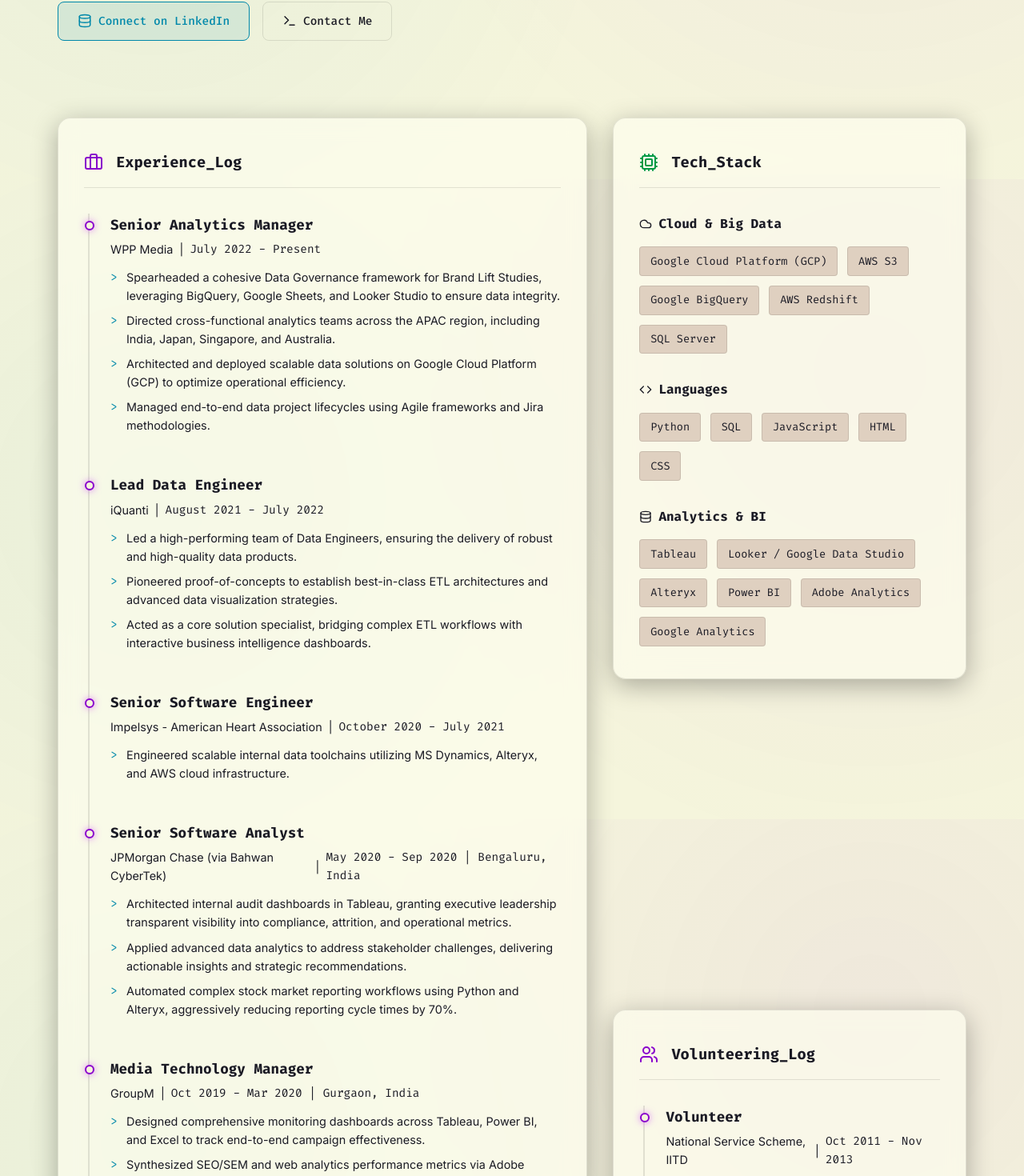
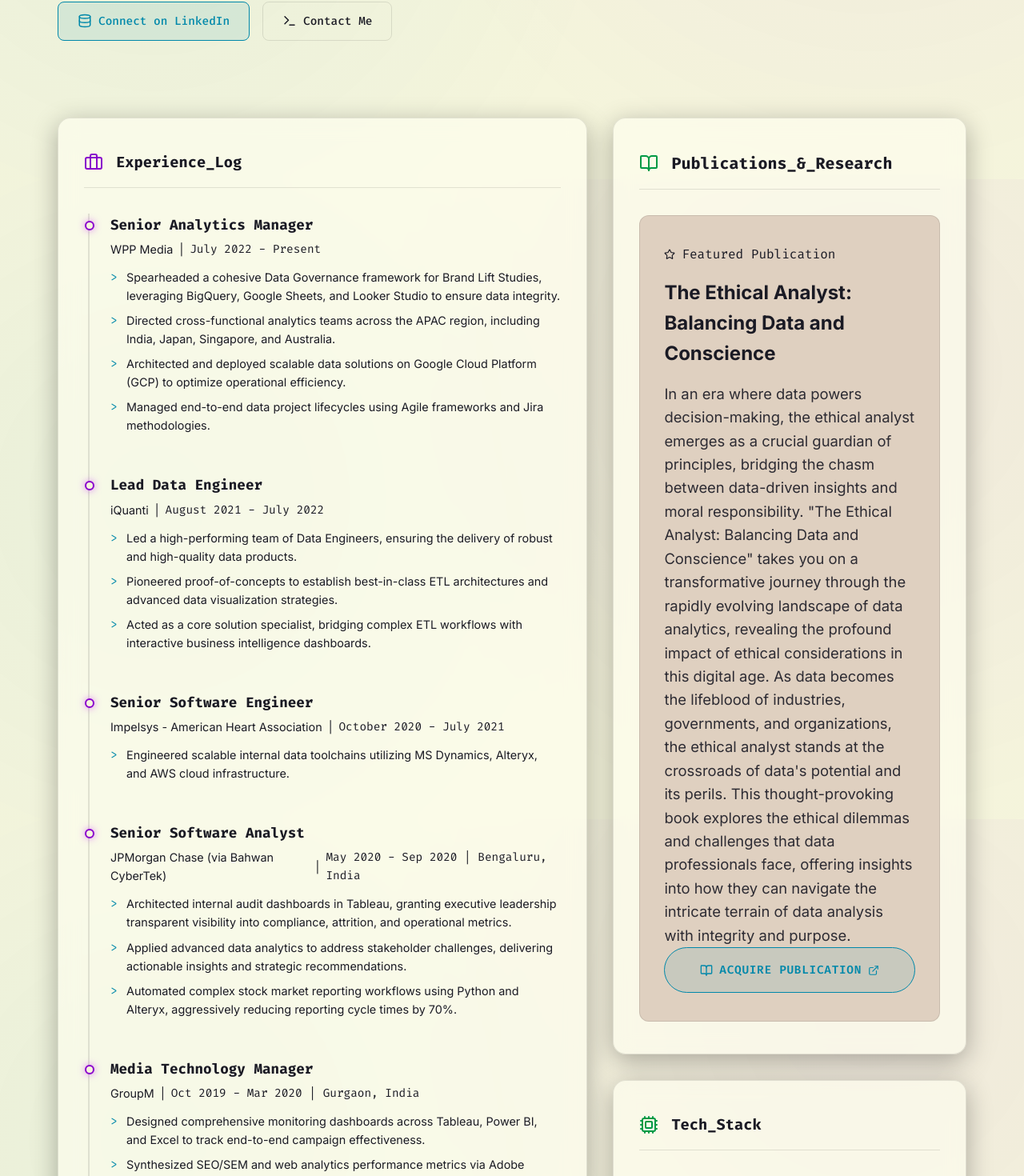
Before and after one commit to inayansingh/nayansingh, a React (Vite) app: page / in a window 1280 px wide. Shown: the part 576-2046 px from the top of the page at 80% size. Built offline with nearby package versions, Linux system fonts and the light colour scheme.

Commit message:
style(ui): re-anchor publications into dashboard grid retaining academic aesthetic

```diff
--- a/src/pages/Home.css
+++ b/src/pages/Home.css
@@ -82,9 +82,10 @@
 }
 
 @media (min-width: 769px) {
-  .block-experience { grid-column: 1 / 2; grid-row: 1 / span 2; }
-  .block-skills { grid-column: 2 / 3; grid-row: 1; }
-  .block-volunteering { grid-column: 2 / 3; grid-row: 2; }
+  .block-experience { grid-column: 1 / 2; grid-row: 1 / span 3; }
+  .block-publications { grid-column: 2 / 3; grid-row: 1; }
+  .block-skills { grid-column: 2 / 3; grid-row: 2; }
+  .block-volunteering { grid-column: 2 / 3; grid-row: 3; }
 }
 
 /* Section styling */
@@ -190,16 +191,12 @@
 }
 
 /* -------------------------------------------
-   NEW ACADEMIC PUBLICATIONS STYLING
+   NEW ACADEMIC PUBLICATIONS STYLING (In Grid)
 ----------------------------------------------*/
-.publications-academic-section {
-  padding: 0 2rem;
-}
-
 .academic-publication-card {
-  padding: 60px 80px;
-  border-radius: 16px;
-  background: var(--glass-bg);
+  padding: 35px 30px;
+  border-radius: 12px;
+  background: var(--bg-tertiary);
   border: 1px solid var(--glass-border);
   transition: transform 0.4s ease, box-shadow 0.4s ease;
 }
--- a/src/pages/Home.jsx
+++ b/src/pages/Home.jsx
@@ -67,6 +67,43 @@
                       <li key={i}>{highlight}</li>
                     ))}
                   </ul>
+                </div>
+              </div>
+            ))}
+          </div>
+        </section>
+
+        {/* Publications Section (Grid Placement + Academic Formatting) */}
+        <section className="publications-section glass-panel block-publications">
+          <div className="section-header">
+            <BookOpen className="accent-icon-alt text-accent-purple" size={24} />
+            <h3 className="font-mono text-xl">Publications_&_Research</h3>
+          </div>
+
+          <div className="flex flex-col gap-6">
+            {userData.publications.map((pub, index) => (
+              <div key={index} className="academic-publication-card relative overflow-hidden group">
+                <div className="academic-badge font-mono text-xs flex items-center gap-2 mb-4 text-accent-purple uppercase tracking-widest">
+                  <Star size={14} className="fill-current" />
+                  <span>Featured Publication</span>
+                </div>
+
+                <h4 className="academic-title text-2xl text-primary font-bold mb-4 leading-tight group-hover:text-accent-cyan transition-colors duration-500">
+                  {pub.title}
+                </h4>
+
+                <div className="academic-desc-container my-5">
+                  <p className="academic-text text-secondary text-base leading-relaxed whitespace-pre-line">
+                    {pub.description}
+                  </p>
+                </div>
+
+                <div className="pt-4 border-t border-glass-border overflow-hidden">
+                  <a href={pub.link} target="_blank" rel="noopener noreferrer" className="academic-btn btn btn-primary w-full justify-center mt-2 group-hover:shadow-[0_0_15px_rgba(189,0,255,0.4)] transition-all">
+                    <BookOpen size={16} />
+                    <span className="text-base">Acquire Publication</span>
+                    <ExternalLink size={14} className="ml-2 opacity-70" />
+                  </a>
                 </div>
               </div>
             ))}
@@ -146,43 +183,6 @@
         </section>
       </div>
 
-      {/* Publications Section (Academic Scale) */}
-      <section className="publications-academic-section mt-16 mb-8 max-w-4xl mx-auto">
-        <div className="section-header justify-center mb-8 border-none">
-          <BookOpen className="accent-icon-alt text-accent-purple" size={28} />
-          <h3 className="font-mono text-3xl">Publications & Research</h3>
-        </div>
-
-        <div className="flex flex-col gap-8">
-          {userData.publications.map((pub, index) => (
-            <div key={index} className="academic-publication-card glass-panel relative overflow-hidden group">
-              <div className="academic-badge font-mono text-sm flex items-center gap-2 mb-6 text-accent-purple uppercase tracking-widest">
-                <Star size={16} className="fill-current" />
-                <span>Featured Publication</span>
-              </div>
-
-              <h4 className="academic-title text-3xl text-primary font-extrabold mb-6 leading-tight group-hover:text-accent-cyan transition-colors duration-500">
-                {pub.title}
-              </h4>
-
-              <div className="academic-desc-container my-8">
-                <p className="academic-text text-secondary text-lg leading-relaxed whitespace-pre-line">
-                  {pub.description}
-                </p>
-              </div>
-
-              <div className="pt-6 border-t border-glass-border overflow-hidden">
-                <a href={pub.link} target="_blank" rel="noopener noreferrer" className="academic-btn btn btn-primary mt-2">
-                  <BookOpen size={18} />
-                  <span className="text-lg">Acquire Publication</span>
-                  <ExternalLink size={16} className="ml-2 opacity-70" />
-                </a>
-              </div>
-            </div>
-          ))}
-        </div>
-      </section>
-
        {/* Recommendations Section */}
        <section className="recommendations-section mt-8">
         <div className="section-header text-center mb-6">
```
